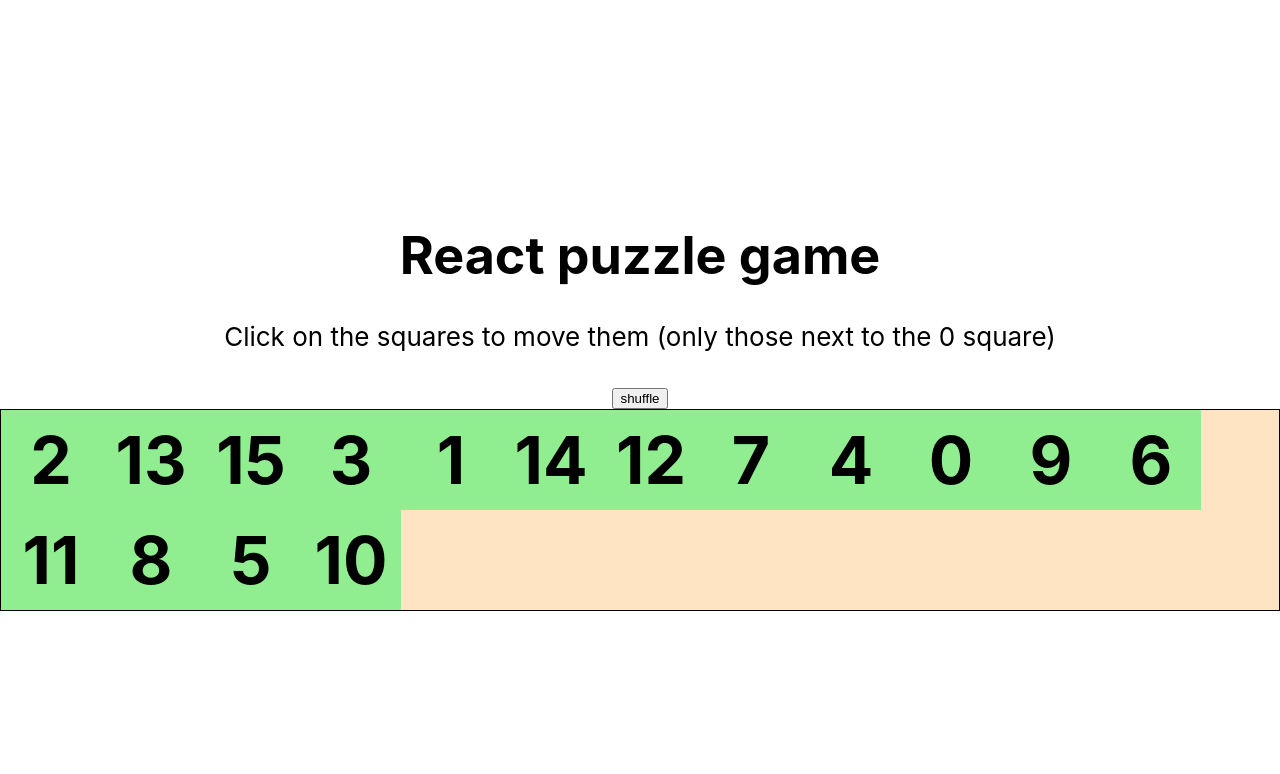
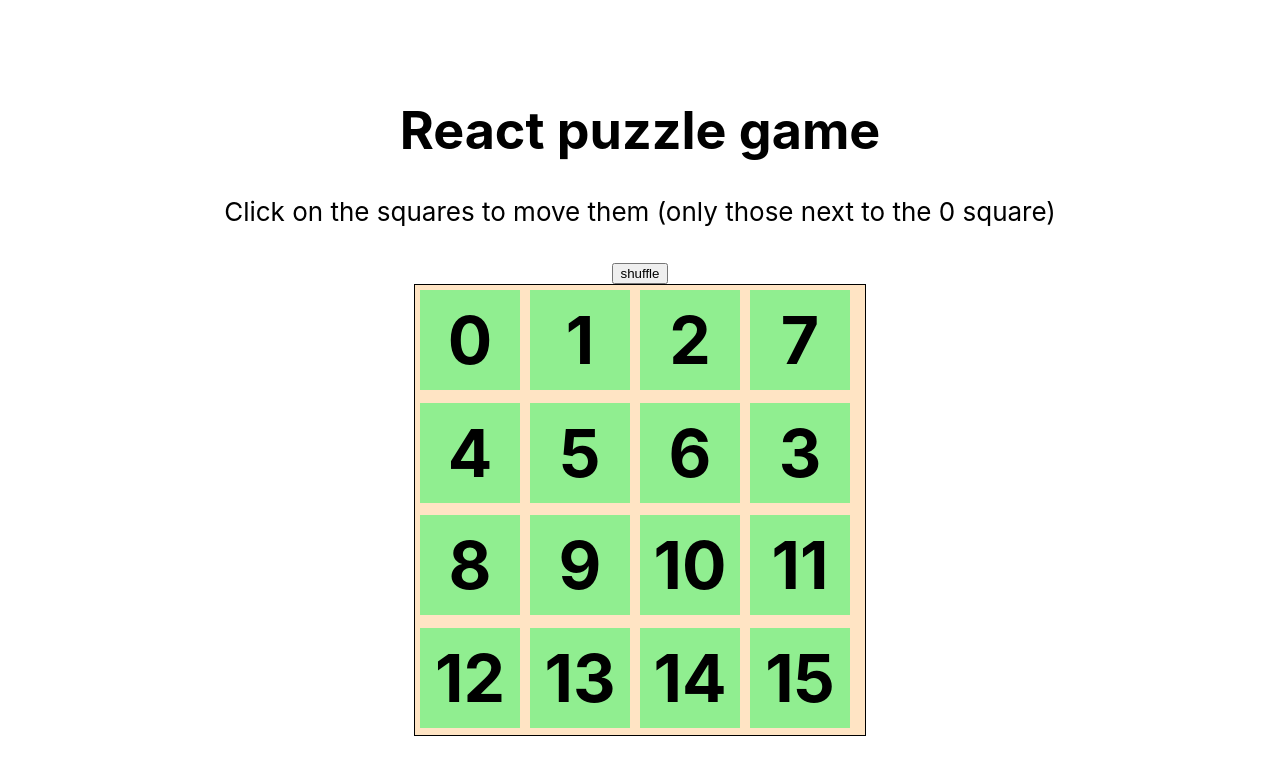
Before and after one commit to AnnaTerelius/react-puzzel, a React (Create React App) app: page / in a window 1280 px wide. Shown: the top 774 px of the page. Built offline with nearby package versions, Linux system fonts and the light colour scheme.

Commit message:
found indexOf

```diff
--- a/src/App.css
+++ b/src/App.css
@@ -8,6 +8,8 @@
   margin: 0px auto;
   display: flex;
   flex-wrap: wrap;
+  width: 450px;
+  height: 450px;
 
 }
 
@@ -17,7 +19,8 @@
   align-items: center;
   justify-content: center;
   font-weight: bold;
- cursor: pointer;
+  cursor: pointer;
+  margin: 5px;
 }
 
 @media (prefers-reduced-motion: no-preference) {
--- a/src/Square.js
+++ b/src/Square.js
@@ -2,10 +2,8 @@ import React, {useState, useEffect} from 'react';
 //let numbers = [0, 1, 2, 7, 4, 5, 6, 3, 8, 9, 10, 11, 12, 13, 14, 15]
 
 export const Square = () => {
-    const [numbers2, setNumbers2] = useState([])
 
-    let numbers = [0, 1, 2, 7, 4, 5, 6, 3, 8, 9, 10, 11, 12, 13, 14, 15]
-    //setNumbers([0, 1, 2, 7, 4, 5, 6, 3, 8, 9, 10, 11, 12, 13, 14, 15])
+    let [numbers, setNumbers] = useState([0, 1, 2, 7, 4, 5, 6, 3, 8, 9, 10, 11, 12, 13, 14, 15])
 
     const size = 4;
     const width = 400;
@@ -15,23 +13,46 @@ export const Square = () => {
     const squareWidth = (width / size)
     const squareHeight = (height / size)
 
-    const squareClicked = () =>{
-        alert("click workes")
-        //setNumbers([])
+    const squareClicked = (event) => {
+        //alert("click workes")
+        //if [0]is to the left or right swap places, or if [0] is 4 numbers away swap places
+        console.log(event.target.id)
+        let a = numbers.indexOf(parseInt(event.target.id));
+        let b = numbers.indexOf(0)
+        console.log(a)
+        console.log(b)
+        if ((b - a) === 1 ){
+            console.log('uträkning om 0 är till höger')
+           //numbers[5]= 7 // bytt siffran på plats nr 5 till siffran 7
+           //numbers[b]= event.target.id
+           //numbers[a]= 0
+          // setNumbers(numbers)
+
+        }else if((a-b) === 1){
+            if(a)
+            console.log('uträkning om 0 är till vänster')
+        }else if ((a-b) === size){
+            console.log('blir fyra under 0')
+        }else if ((b-a) === size){
+            console.log('blir fyra över 0')
+        }else {
+            console.log('går inte')
+        }
+
     }
 
 
-    const shuffleNumbers = () => {
-        var shuffled = numbers.map((a) => [Math.random(),a]).sort((a,b) => a[0]-b[0]).map((a) => a[1]);
+    let shuffleNumbers = () => {
+        let shuffled = numbers.map((a) => [Math.random(),a]).sort((a,b) => a[0]-b[0]).map((a) => a[1]);
         return shuffled
 
     }
-    numbers = shuffleNumbers()
+    //numbers = shuffleNumbers()
 
 
-    const clickedBtn = () => {
+    let clickedBtn = () => {
         console.log('clicked btn')
-        numbers = shuffleNumbers()
+        setNumbers(shuffleNumbers)
     }
 
 
@@ -42,7 +63,7 @@ export const Square = () => {
         <button className="btn" onClick={clickedBtn}>shuffle</button>
         <div className="field">
             {numbers.map((number) => (
-                <div className="squares" onClick={squareClicked} style={{backgroundColor: "lightgreen" , width: Math.floor(squareWidth), height: Math.floor(squareHeight), fontSize: Math.floor(height / 6)}}>{number}</div>
+                <div className="squares" id={number} onClick={squareClicked} style={{backgroundColor: "lightgreen" , width: Math.floor(squareWidth), height: Math.floor(squareHeight), fontSize: Math.floor(height / 6)}}>{number}</div>
             ))}
             </div>
             </>
```
